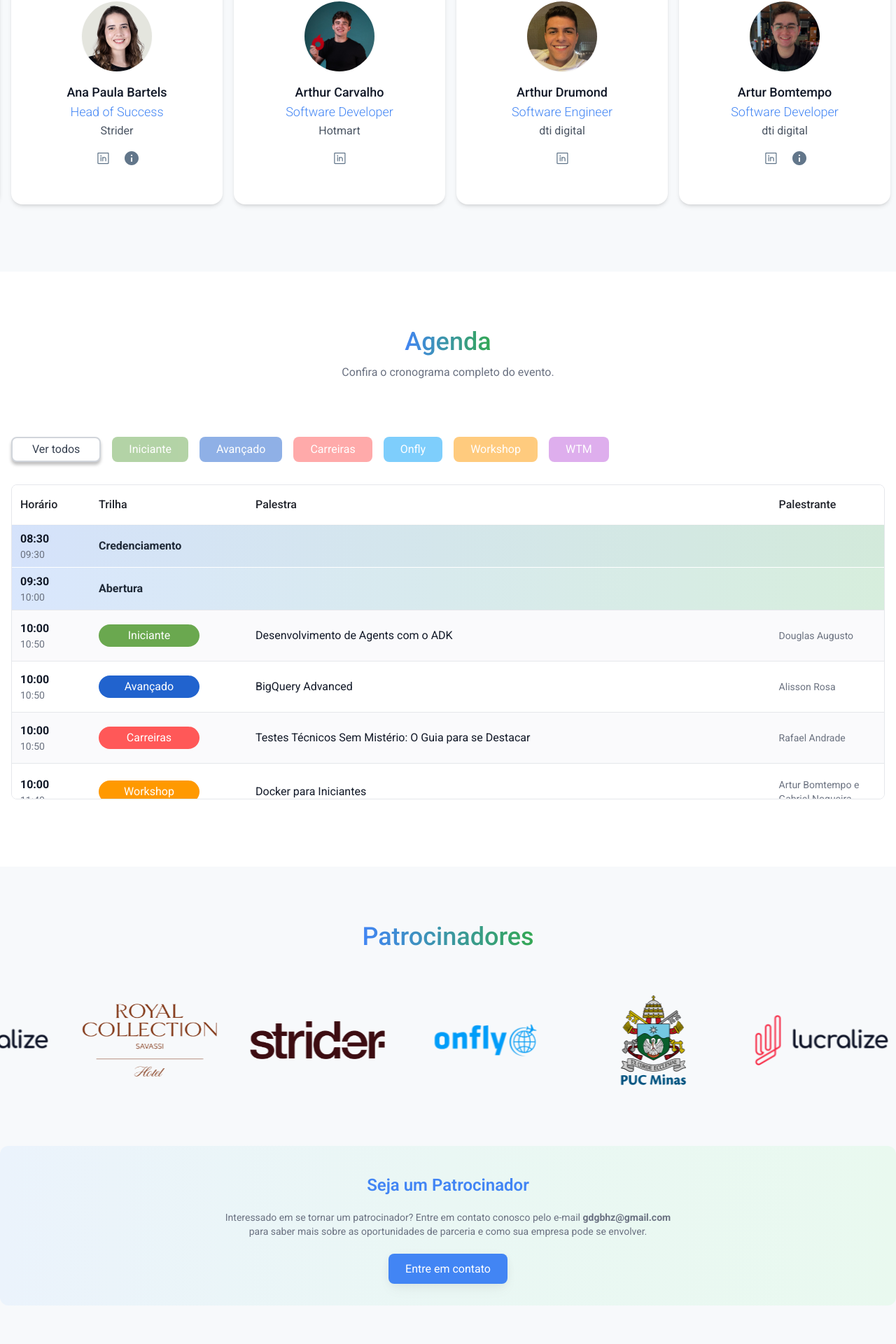
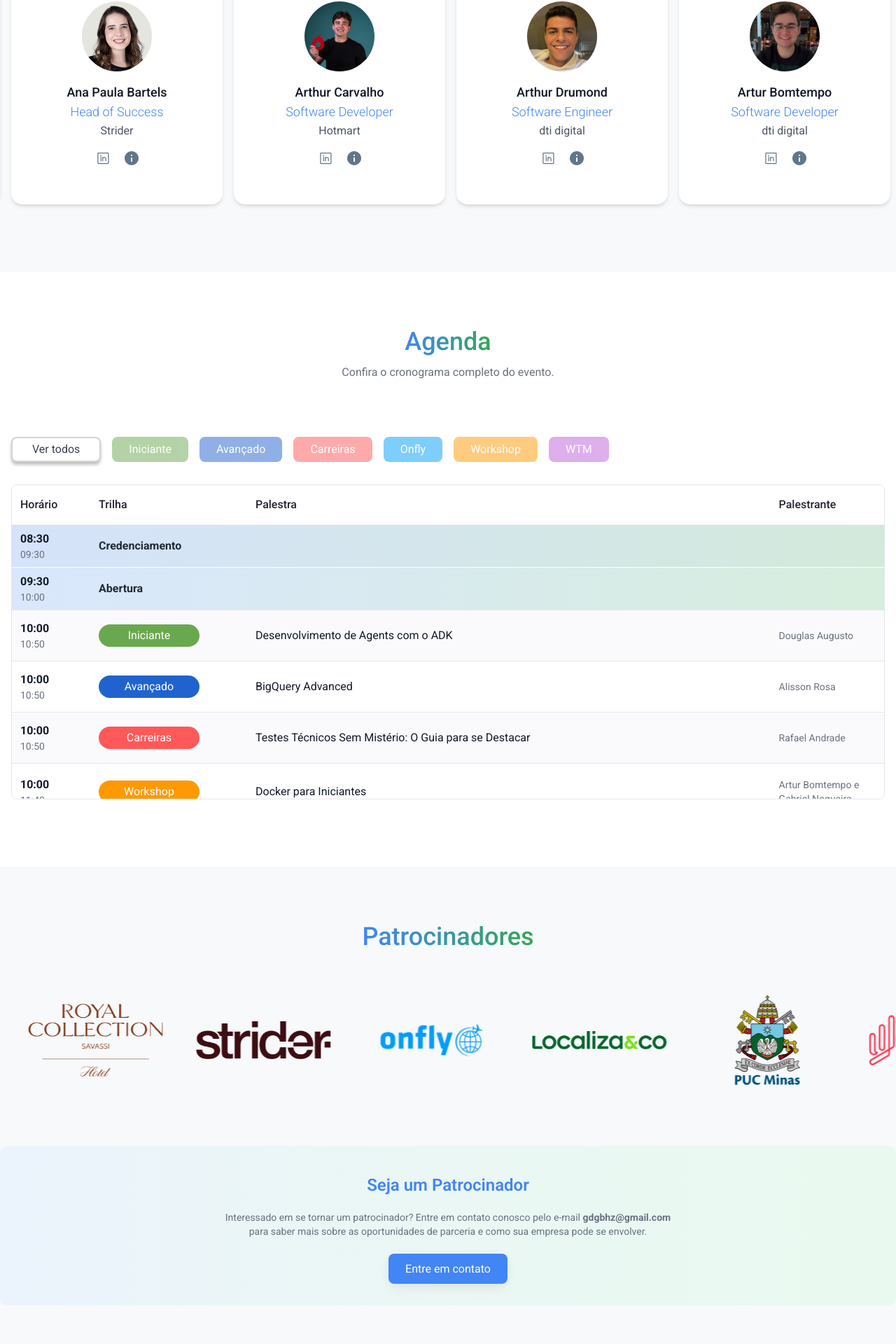
Before and after one commit to gdg-bh/site-oficial, a React (Vite) app: page /devfest in a window 1280 px wide. Shown: the part 2030-3950 px from the top of the page at 70% size. Built offline with nearby package versions, Linux system fonts and the light colour scheme.

Commit message:
Add Localiza as a sponsor and update schedule and speaker details

```diff
--- a/src/components/Common/SponsorURLs/index.ts
+++ b/src/components/Common/SponsorURLs/index.ts
@@ -4,6 +4,7 @@ import lucralize from '../../../assets/logos/lucralize.png';
 import hotel from '../../../assets/logos/Hotel_Royal_Boutique_Savassi.png';
 import strider from '../../../assets/logos/strider.png';
 import onfly from '../../../assets/logos/Onfly.png';
+import localiza from '../../../assets/logos/Localiza.png';
 
 
 export interface Sponsor {
@@ -39,6 +40,11 @@ export const sponsors: Sponsor[] = [
         url: 'https://onfly.com.br/',
         name: 'Onfly'
     },
+    {
+        image: localiza,
+        url: 'https://localiza-carreiras.webflow.io/',
+        name: 'Localiza'
+    }
 ];
 
 
--- a/src/components/pages/DevFest/Schedule/index.tsx
+++ b/src/components/pages/DevFest/Schedule/index.tsx
@@ -44,8 +44,8 @@ const scheduleData = [
         start: '10:00',
         end: '10:50',
         track: 'WTM',
-        title: 'Mary Kay',
-        speaker: 'Ana Carolina',
+        title: 'Mentoria em: Transição de Carreira, Produto e Agilidade',
+        speaker: 'Izabela Cançado',
     },
     {
         start: '10:00',
@@ -79,7 +79,7 @@ const scheduleData = [
         start: '10:50',
         end: '11:40',
         track: 'WTM',
-        title: 'Mentoria',
+        title: 'Mentoria em: Carreira em Tecnologia, Transição de Carreira, Saúde Mental e Bem-estar',
         speaker: 'Ana Paula Bartels',
     },
     {
@@ -114,7 +114,7 @@ const scheduleData = [
         start: '11:40',
         end: '12:30',
         track: 'WTM',
-        title: 'Mentoria',
+        title: 'Mentoria em: Carreira em Desenvolvimento, Desenvolvimento de Software, Inteligência Artificial',
         speaker: 'Fernanda Costa',
     },
     {
@@ -161,7 +161,7 @@ const scheduleData = [
         start: '13:40',
         end: '14:30',
         track: 'WTM',
-        title: 'Mentoria',
+        title: 'Mentoria em: Carreira em Desenvolvimento, Desenvolvimento de Software, Liderança e Gestão de Times',
         speaker: 'Rafaela Marcolino',
     },
     {
@@ -196,8 +196,8 @@ const scheduleData = [
         start: '14:30',
         end: '15:20',
         track: 'WTM',
-        title: 'Mentoria',
-        speaker: 'Luiza Maria Taroni Naves',
+        title: 'Mentoria em: Carreira em Produto, Produto e Agilidade, Liderança e Gestão de Times',
+        speaker: 'Luiza Naves',
     },
     {
         start: '14:30',
@@ -231,8 +231,8 @@ const scheduleData = [
         start: '15:20',
         end: '16:10',
         track: 'WTM',
-        title: 'Mentoria',
-        speaker: 'Izabela Cançado',
+        title: 'Mentoria em: Carreira em Produto, UX/UI Design, Produto e Agilidade, Empreendedorismo',
+        speaker: 'Mima Amie',
     },
     {
         start: '15:20',
--- a/src/components/pages/DevFest/Speakers/index.tsx
+++ b/src/components/pages/DevFest/Speakers/index.tsx
@@ -40,7 +40,7 @@ export default function Speakers() {
             name: 'Alisson Rosa',
             role: 'Engenheiro de Dados',
             description: 'D-Analytics',
-            links: { linkedin: 'https://www.linkedin.com/in/alissonrosa/' },
+            links: { linkedin: 'https://www.linkedin.com/in/alissonrosa/', post: 'https://www.linkedin.com/posts/gdg-bh_devfestbh-gdgbh-devfest-activity-7386434431986655232-zT0K' },
         },
         {
             photoUrl: AnaPaulaBartels,
@@ -54,14 +54,14 @@ export default function Speakers() {
             name: 'Arthur Carvalho',
             role: 'Software Developer',
             description: 'Hotmart',
-            links: { linkedin: 'https://www.linkedin.com/in/arthurcarvalh0/' },
+            links: { linkedin: 'https://www.linkedin.com/in/arthurcarvalh0/', post: 'https://www.linkedin.com/posts/gdg-bh_devfestbh-gdgbh-devfest-activity-7387142458976968705-gTi6' },
         },
         {
             photoUrl: ArthurDrumond,
             name: 'Arthur Drumond',
             role: 'Software Engineer',
             description: 'dti digital',
-            links: { linkedin: 'https://www.linkedin.com/in/arthur-drumond-52a2812b1/' },
+            links: { linkedin: 'https://www.linkedin.com/in/arthur-drumond-52a2812b1/', post: 'https://www.linkedin.com/posts/gdg-bh_devfestbh-gdgbh-devfest-activity-7387142458976968705-gTi6' },
         },
         {
             photoUrl: ArturBomtempo,
@@ -82,7 +82,7 @@ export default function Speakers() {
             name: 'Diego Borges',
             role: 'Tech Manager',
             description: 'PicPay',
-            links: { linkedin: 'https://www.linkedin.com/in/eudiegoborgs/' },
+            links: { linkedin: 'https://www.linkedin.com/in/eudiegoborgs/', post: 'https://www.linkedin.com/posts/gdg-bh_devfestbh-gdgbh-devfest-activity-7387090285232726017-wnYY' },
         },
         {
             photoUrl: DouglasAugustoFerreiraAraujo,
@@ -117,7 +117,7 @@ export default function Speakers() {
             name: 'Izabela Cançado',
             role: 'Agilista',
             description: 'Arcelor Mittal',
-            links: { linkedin: 'https://www.linkedin.com/in/isabela-can%C3%A7ado/' },
+            links: { linkedin: 'https://www.linkedin.com/in/isabela-can%C3%A7ado/', post: 'https://www.linkedin.com/posts/gdg-bh_devfestbh-gdgbh-devfest-activity-7386814440018628608-4NSQ' },
         },
         {
             photoUrl: JorgeMauroGonçalves,
@@ -166,7 +166,7 @@ export default function Speakers() {
             name: 'Nicole Barra',
             role: 'Co-founder & COO',
             description: 'Strider',
-            links: { linkedin: 'https://www.linkedin.com/in/nicolebarraconde/' },
+            links: { linkedin: 'https://www.linkedin.com/in/nicolebarraconde/', post: 'https://www.linkedin.com/posts/gdg-bh_devfestbh-gdgbh-devfest-activity-7386350713859129344-IutT' },
         },
         {
             photoUrl: PedroRosemberg,
@@ -194,7 +194,7 @@ export default function Speakers() {
             name: 'Thais Falabella',
             role: 'Head Product Design',
             description: 'iFood',
-            links: { linkedin: 'https://www.linkedin.com/in/thaisfalabella/' },
+            links: { linkedin: 'https://www.linkedin.com/in/thaisfalabella/', post: 'https://www.linkedin.com/posts/gdg-bh_devfestbh-gdgbh-devfest-activity-7386714641290133505-NmfB' },
         },
         {
             photoUrl: ToshiOssada,
```
